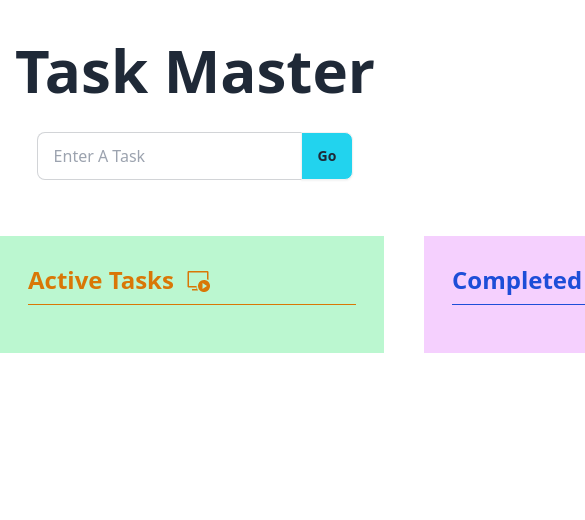
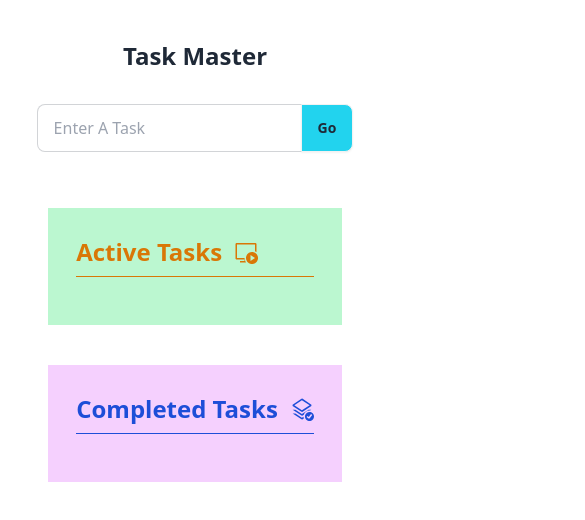
Before and after one commit to Galib-23/Task-Master, a React (Create React App) app: page / in a window 390 px wide. Shown: the top 520 px of the page, 585 px wide, since content can reach past the window. Built offline with nearby package versions, Linux system fonts and the light colour scheme.

Commit message:
Css fixed

```diff
--- a/src/App.tsx
+++ b/src/App.tsx
@@ -52,8 +52,8 @@ const App: React.FC = () => {
 
   return (
     <DragDropContext onDragEnd={onDragEnd}>
-      <div className=''>
-        <h2 className='text-center text-6xl mt-10 mb-8 font-extrabold'>Task Master</h2>
+      <div className='overflow-x-hidden flex flex-col items-center'>
+        <h2 className='text-center text-2xl font-bold md:text-6xl mt-10 mb-8 md:font-extrabold'>Task Master</h2>
         <InputField todo={todo} setTodo={setTodo} handleAddTodo={handleAddTodo} />
         <TodoList todos={todos} setTodos={setTodos} completedTodos={completedTodos} setCompletedTodos={setCompletedTodos} />
       </div>
--- a/src/components/TodoCard.tsx
+++ b/src/components/TodoCard.tsx
@@ -59,7 +59,7 @@ const TodoCard = ({ todo, todos, setTodos, index, completed }: Props) => {
                     {...provided.draggableProps}
                     {...provided.dragHandleProps}
                     ref={provided.innerRef}
-                    className="p-6 bg-cyan-300 flex items-center justify-between w-96 mt-4 rounded-md shadow-lg hover:bg-cyan-200 cursor-pointer hover:scale-105">
+                    className="p-6 bg-cyan-300 flex items-center justify-between md:w-96 mt-4 rounded-md shadow-lg hover:bg-cyan-200 cursor-pointer hover:scale-105">
                 <div>
                     {
                         isEditing ? (
--- a/src/components/TodoList.tsx
+++ b/src/components/TodoList.tsx
@@ -13,13 +13,12 @@ interface Props {
 
 const TodoList = ({ todos, setTodos, completedTodos, setCompletedTodos }: Props) => {
   return (
-    <div className="flex flex-col md:flex-row justify-center">
-      <div className="mt-14 flex gap-10">
+      <div className="mt-14 flex flex-col lg:flex-row gap-10 mb-14">
         <Droppable droppableId="TodosList">
           {
             (provided) => (
               <div
-              className="bg-green-200 p-7 min-w-96"
+              className="bg-green-200 h-fit p-7 md:min-w-96"
               ref={provided.innerRef}
               {...provided.droppableProps}
               >
@@ -39,7 +38,7 @@ const TodoList = ({ todos, setTodos, completedTodos, setCompletedTodos }: Props)
         <Droppable droppableId="TodosRemove">
           {
             (provided) => (
-              <div className="bg-fuchsia-200 p-7 min-w-96" ref={provided.innerRef} {...provided.droppableProps}>
+              <div className="bg-fuchsia-200 h-fit p-7 md:min-w-96" ref={provided.innerRef} {...provided.droppableProps}>
                 <h2 className="text-2xl font-bold text-blue-700 flex items-center gap-3">Completed Tasks <span><VscLayersActive /></span></h2>
                 <hr className="mt-2 h-px border-0 bg-blue-700 mb-5" />
                 {
@@ -53,7 +52,6 @@ const TodoList = ({ todos, setTodos, completedTodos, setCompletedTodos }: Props)
           }
         </Droppable>
       </div>
-    </div>
   )
 }
 
```
